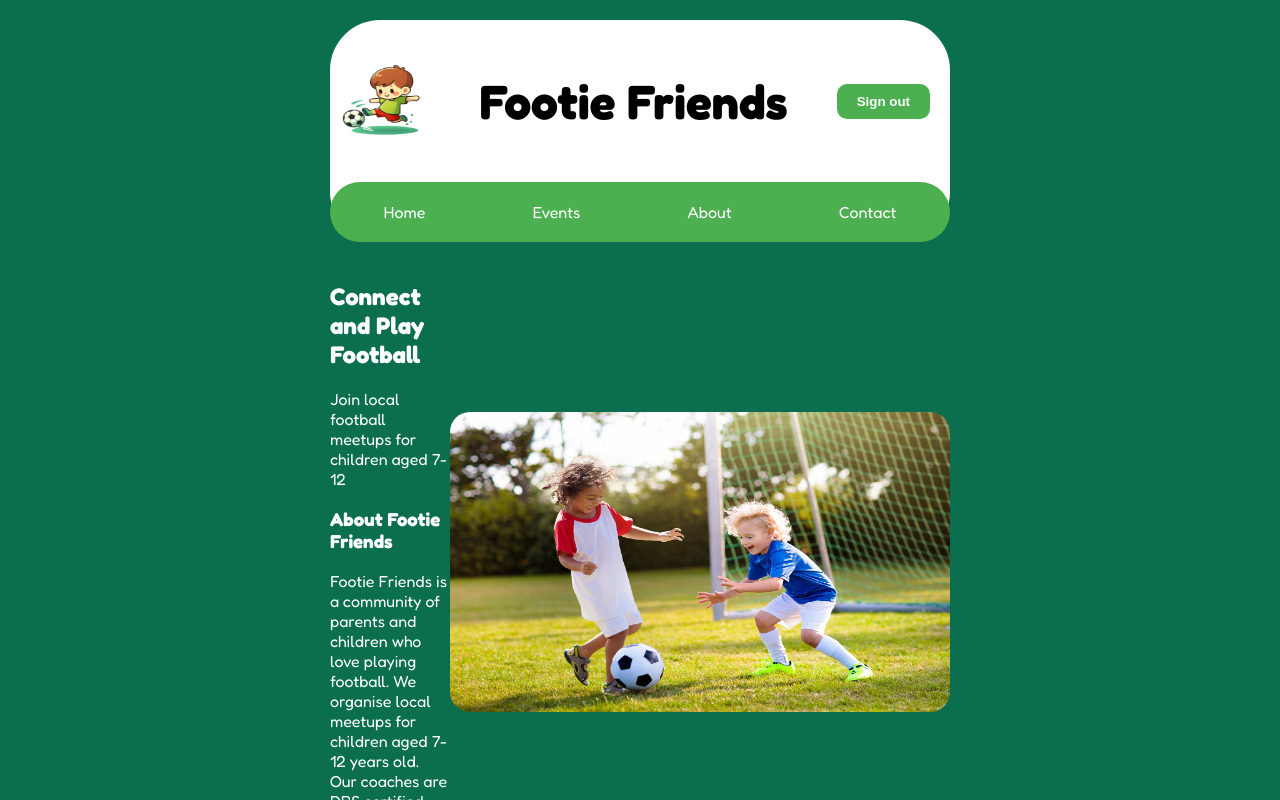
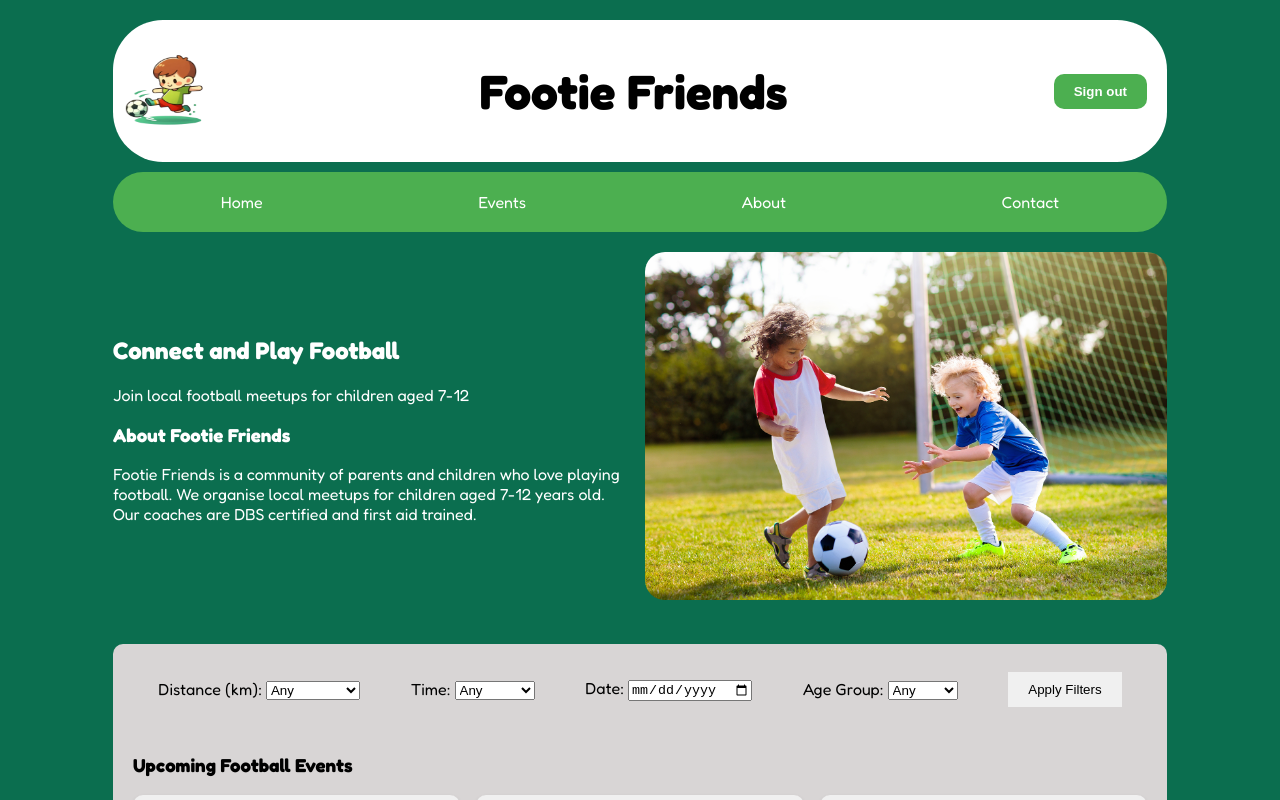
Before and after one commit to SchoolOfCode/final-project-final-destination, a Next.js app: page / in a window 1280 px wide. Shown: the top 800 px of the page. Built offline with nearby package versions, Linux system fonts and the light colour scheme.

Commit message:
styled and split navbar and header components

```diff
--- a/app/page.js
+++ b/app/page.js
@@ -1,18 +1,19 @@
 import React from "react";
-import Image from "next/image";
 import styles from "./page.module.css";
 import Header from "./src/components/Header/Header";
 import Hero from "./src/components/Hero/Hero";
 import Main from "./src/components/Main/Main";
 import Footer from "./src/components/Footer/Footer";
+import Navbar from "./src/components/Navbar/Navbar";
+import { Fredoka } from "next/font/google";
 
-import { Fredoka } from 'next/font/google'
 const font = Fredoka({ subsets: ["latin"] });
 
 export default function Home() {
   return (
     <div className={`${styles.container} ${font.className}`}>
       <Header />
+      <Navbar />
       <Hero />
       <Main />
       <Footer />
--- a/app/page.module.css
+++ b/app/page.module.css
@@ -1,7 +1,7 @@
 .container {
   margin: 0 auto;
   padding: 0;
-	width: 50%;
+  width: 85%;
 }
 /* .header {
   display: flex;
--- a/app/src/components/Header/Header.jsx
+++ b/app/src/components/Header/Header.jsx
@@ -15,12 +15,6 @@ export default function Header() {
         <h1>Footie Friends</h1>
         <button className={styles.signOut}>Sign out</button>
       </header>
-      <nav className={styles.nav}>
-        <a href="#home">Home</a>
-        <a href="#events">Events</a>
-        <a href="#about">About</a>
-        <a href="#contact">Contact</a>
-      </nav>
     </div>
   );
 }
--- a/app/src/components/Header/Header.module.css
+++ b/app/src/components/Header/Header.module.css
@@ -10,7 +10,7 @@
   display: flex;
   justify-content: space-between;
   align-items: center;
-  padding: 20px 0;
+  padding: 10px 0;
   min-height: 100px;
 }
 
@@ -29,15 +29,3 @@
   color: white;
   font-weight: 600;
 }
-.nav {
-  background-color: #4caf50;
-  padding: 10px 0;
-	border-radius: 50px;
-  display: flex;
-  justify-content: space-around;
-}
-.nav a {
-  color: white;
-  text-decoration: none;
-  padding: 10px 20px;
-}
--- a/app/src/components/Hero/Hero.jsx
+++ b/app/src/components/Hero/Hero.jsx
@@ -19,11 +19,12 @@ export default function Hero() {
           </section>
         </div>
         <div className={styles.heroImage}>
-          <Image className={styles.image}
+          <Image
             src="/kids-football.jpg"
             alt="Children playing football"
             width={500}
             height={300}
+            className={styles.resizableImage}
           />
         </div>
       </section>
--- a/app/src/components/Hero/Hero.module.css
+++ b/app/src/components/Hero/Hero.module.css
@@ -7,6 +7,7 @@
   align-items: center;
   margin-bottom: 40px;
   color: white;
+  gap: 10px;
 }
 
 .heroContent {
@@ -16,6 +17,9 @@
   flex: 1;
 }
 
-.image {
+.resizableImage {
   border-radius: 20px;
+  width: 100%;
+  height: auto;
+  object-fit: cover;
 }
--- a/app/src/components/Main/Main.module.css
+++ b/app/src/components/Main/Main.module.css
@@ -14,7 +14,10 @@
 }
 .eventList {
   display: grid;
-  grid-template-columns: repeat(auto-fill, minmax(300px, 1fr)); /* Each card will take up at least 300px */
+  grid-template-columns: repeat(
+    auto-fill,
+    minmax(300px, 1fr)
+  ); /* Each card will take up at least 300px */
   gap: 16px; /* Adds spacing between the cards */
 }
 .eventCard {
@@ -30,7 +33,7 @@
 }
 
 .main {
-  background-color: #8b8b8b;
+  background-color: rgb(216, 213, 213);
   padding: 20px;
   border-radius: 10px;
 }
--- /dev/null
+++ b/app/src/components/Navbar/Navbar.jsx
@@ -0,0 +1,12 @@
+import styles from "./Navbar.module.css";
+
+export default function Navbar() {
+  return (
+    <nav className={styles.nav}>
+      <a href="#home">Home</a>
+      <a href="#events">Events</a>
+      <a href="#about">About</a>
+      <a href="#contact">Contact</a>
+    </nav>
+  );
+}
--- /dev/null
+++ b/app/src/components/Navbar/Navbar.module.css
@@ -0,0 +1,19 @@
+.nav {
+  background-color: #4caf50;
+  padding: 10px 0;
+  border-radius: 50px;
+  display: flex;
+  justify-content: space-around;
+  text-align: center;
+  margin-top: 10px;
+}
+.nav a {
+  color: white;
+  text-decoration: none;
+  padding: 10px 20px;
+}
+
+.nav a:hover {
+  background-color: #0b6e4f;
+  border-radius: 15px;
+}
```
Lines whose indentation alone changed are shown as unchanged.
